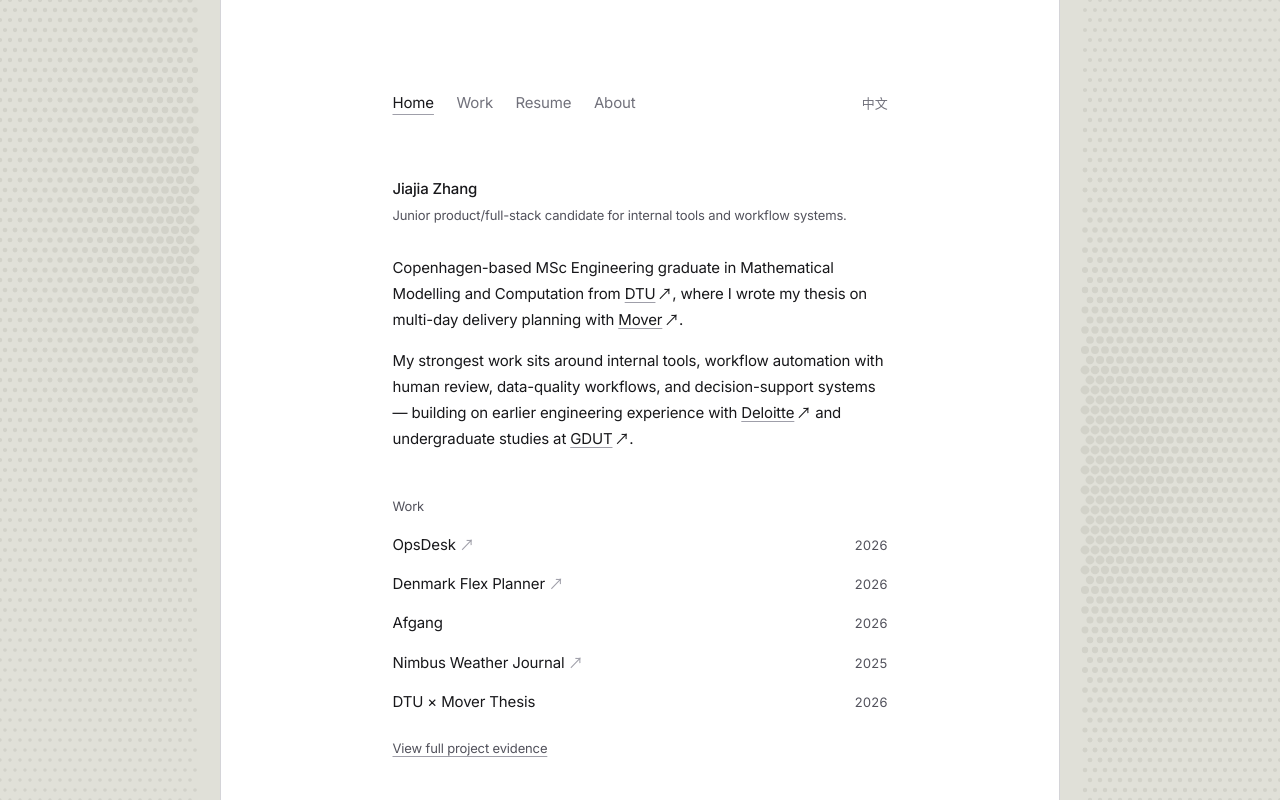
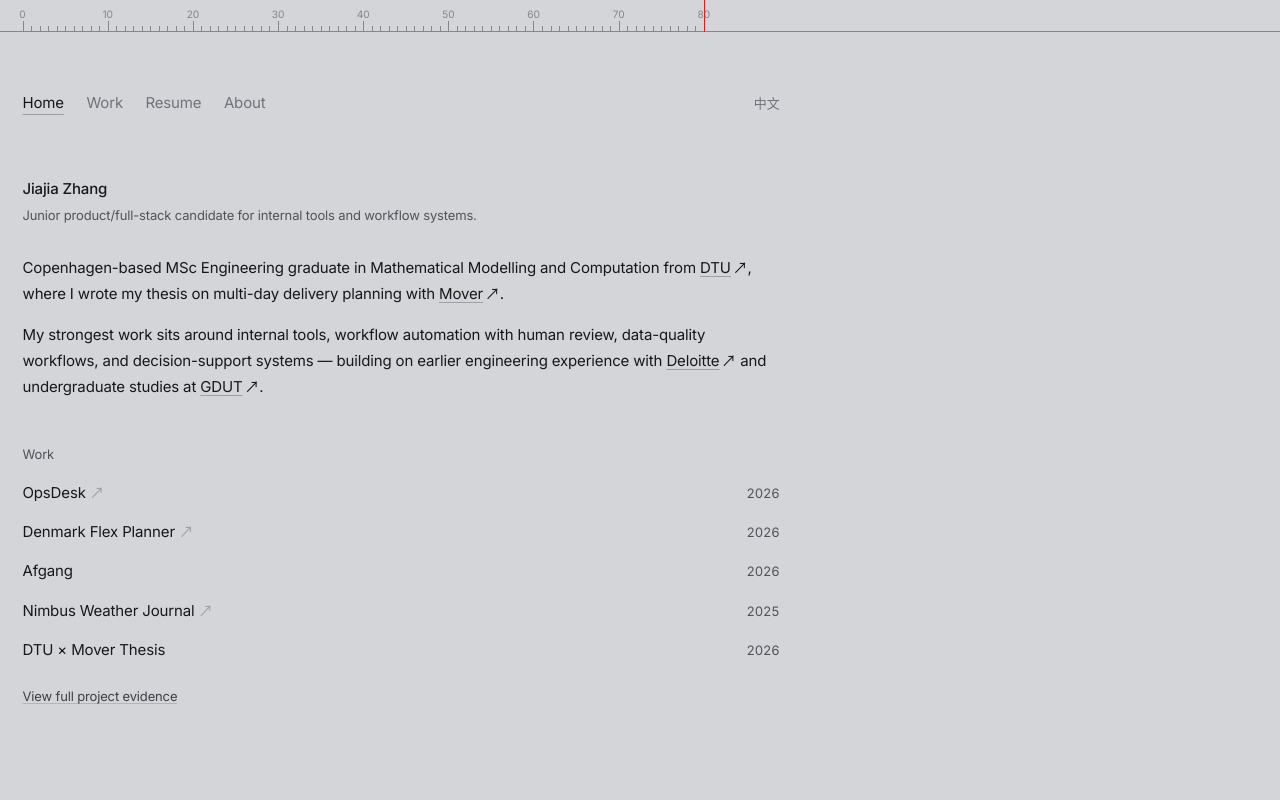
Before and after one commit to isjiajia01/personal-website, a Next.js app: page /en in a window 1280 px wide. Shown: the top 800 px of the page. Built offline with nearby package versions, Linux system fonts and the light colour scheme.

Commit message:
Add reading-measure ruler and paper palette (design inspired by glenn.me)

```diff
--- a/app/[lang]/page.tsx
+++ b/app/[lang]/page.tsx
@@ -87,14 +87,14 @@
                     href={work.link}
                     target="_blank"
                     rel="noopener noreferrer"
-                    className="group -mx-2 flex items-baseline justify-between rounded-md px-2 py-1.5 hover:bg-zinc-100 dark:hover:bg-zinc-800"
+                    className="group -mx-2 flex items-baseline justify-between rounded-md px-2 py-1.5 hover:text-(--accent) dark:hover:bg-zinc-800"
                   >
                     {rowContent}
                   </a>
                 ) : (
                   <Link
                     href={work.link}
-                    className="group -mx-2 flex items-baseline justify-between rounded-md px-2 py-1.5 hover:bg-zinc-100 dark:hover:bg-zinc-800"
+                    className="group -mx-2 flex items-baseline justify-between rounded-md px-2 py-1.5 hover:text-(--accent) dark:hover:bg-zinc-800"
                   >
                     {rowContent}
                   </Link>
@@ -106,7 +106,7 @@
         <div className="mt-4">
           <Link
             href={dictionary.urls.works}
-            className="text-[13px] leading-5 text-zinc-600 underline decoration-zinc-400 underline-offset-[3px] hover:text-zinc-900 dark:text-zinc-400 dark:decoration-zinc-500 dark:hover:text-zinc-100"
+            className="link text-[13px] leading-5 text-zinc-700 dark:text-zinc-400"
           >
             {dictionary.labels.viewAllWorkEvidence}
           </Link>
--- /dev/null
+++ b/components/char-ruler.tsx
@@ -0,0 +1,64 @@
+"use client";
+
+import { useEffect, useRef, useState } from "react";
+
+// Top ruler measuring the text column in `ch` units (design idea: glenn.me).
+// Drag the red index to resize the reading measure; the choice is remembered.
+const MIN = 40;
+const MAX = 80;
+const KEY = "jj-measure-ch";
+
+export function CharRuler() {
+  const [ch, setCh] = useState(MAX);
+  const track = useRef<HTMLDivElement>(null);
+
+  useEffect(() => {
+    try {
+      const saved = Number(localStorage.getItem(KEY));
+      if (saved >= MIN && saved <= MAX) setCh(saved);
+    } catch {}
+  }, []);
+
+  useEffect(() => {
+    document.documentElement.style.setProperty("--measure", `${ch}ch`);
+    try {
+      localStorage.setItem(KEY, String(ch));
+    } catch {}
+  }, [ch]);
+
+  const onDown = (e: React.PointerEvent) => {
+    const el = track.current;
+    if (!el) return;
+    e.currentTarget.setPointerCapture(e.pointerId);
+    const unit = el.getBoundingClientRect().width / MAX;
+    const left = el.getBoundingClientRect().left;
+    const move = (ev: PointerEvent) =>
+      setCh(Math.max(MIN, Math.min(MAX, Math.round((ev.clientX - left) / unit))));
+    const up = () => {
+      window.removeEventListener("pointermove", move);
+      window.removeEventListener("pointerup", up);
+    };
+    window.addEventListener("pointermove", move);
+    window.addEventListener("pointerup", up);
+  };
+
+  const ticks = Array.from({ length: MAX + 1 }, (_, n) => n);
+  return (
+    <div className="ch-ruler print:hidden" aria-hidden="true" onPointerDown={onDown}>
+      <div className="ch-ruler-scale">
+        <div className="ch-ruler-track" ref={track}>
+          {ticks.map((n) => (
+            <span
+              key={n}
+              className={n % 10 === 0 ? "ch-ruler-tick ch-ruler-tick-major" : "ch-ruler-tick"}
+              style={{ ["--n" as string]: n }}
+            >
+              {n % 10 === 0 && <span className="ch-ruler-num">{n}</span>}
+            </span>
+          ))}
+          <span className="ch-ruler-index" style={{ ["--at" as string]: `${ch}ch` }} />
+        </div>
+      </div>
+    </div>
+  );
+}
--- a/components/site-shell.tsx
+++ b/components/site-shell.tsx
@@ -2,6 +2,7 @@
 
 import Link from "next/link";
 import { usePathname } from "next/navigation";
+import { CharRuler } from "./char-ruler";
 
 export interface SiteShellProps {
   children: React.ReactNode;
@@ -79,8 +80,9 @@
   const currentYear = new Date().getFullYear();
 
   return (
-    <div className="mx-auto min-h-screen w-full max-w-4xl bg-white border-x-0 print:border-x-0 md:border-x border-zinc-300 dark:bg-zinc-950 dark:border-zinc-800">
-      <div className="mx-auto max-w-xl px-6 pt-16 pb-16 sm:pt-24">
+    <div className="min-h-screen w-full dark:bg-zinc-950">
+      <CharRuler />
+      <div className="px-6 pt-16 pb-16 sm:pt-24" style={{ maxWidth: "calc(var(--measure, 80ch) + 3rem)" }}>
       {/* Skip to content link */}
       <a
         href="#main"
--- a/styles/globals.css
+++ b/styles/globals.css
@@ -190,3 +190,30 @@
     color: #18181b;
   }
 }
+
+
+
+/* --- Reading-measure ruler & paper palette (inspired by glenn.me's design language) --- */
+:root {
+  --ground: #d3d5d8;
+  --ink: #141414;
+  --muted: #6e6e6b;
+  --faint: #84878d;
+  --hairline: #14141429;
+  --accent: #d92020;
+  --measure: 80ch;
+  --ruler-h: 2.1rem;
+}
+html:not(.dark) body { background: var(--ground); }
+::selection { background: color-mix(in srgb, var(--accent) 10%, transparent); color: var(--accent); }
+.ch-ruler { position: fixed; top: 0; left: 0; right: 0; z-index: 30; height: var(--ruler-h); background: var(--ground); box-shadow: inset 0 -1px 0 var(--faint); cursor: ew-resize; touch-action: none; user-select: none; font-size: 0.9rem; line-height: 1; }
+.ch-ruler-scale { position: absolute; inset: 0; left: 1.5rem; }
+.ch-ruler-track { position: absolute; left: 0; bottom: 0; height: 1px; width: calc(80ch + 1px); max-width: 100%; }
+.ch-ruler-tick { position: absolute; bottom: 0; left: calc(var(--n, 0) * 1ch); width: 1px; height: 6px; background: var(--faint); }
+.ch-ruler-tick-major { height: 11px; }
+.ch-ruler-num { position: absolute; bottom: 0.82rem; left: 0; transform: translateX(-50%); font-size: 0.68rem; color: var(--faint); }
+.ch-ruler-index { position: absolute; top: calc(-1 * var(--ruler-h)); bottom: 0; left: var(--at, 80ch); width: 1px; background: var(--accent); }
+@media (max-width: 768px) { .ch-ruler { display: none; } }
+.link { text-decoration: underline; text-decoration-color: var(--hairline); text-underline-offset: 0.18em; text-decoration-thickness: 1px; }
+.link:hover { color: var(--accent); text-decoration-color: var(--accent); }
+.meta-muted { color: var(--faint); }
```
